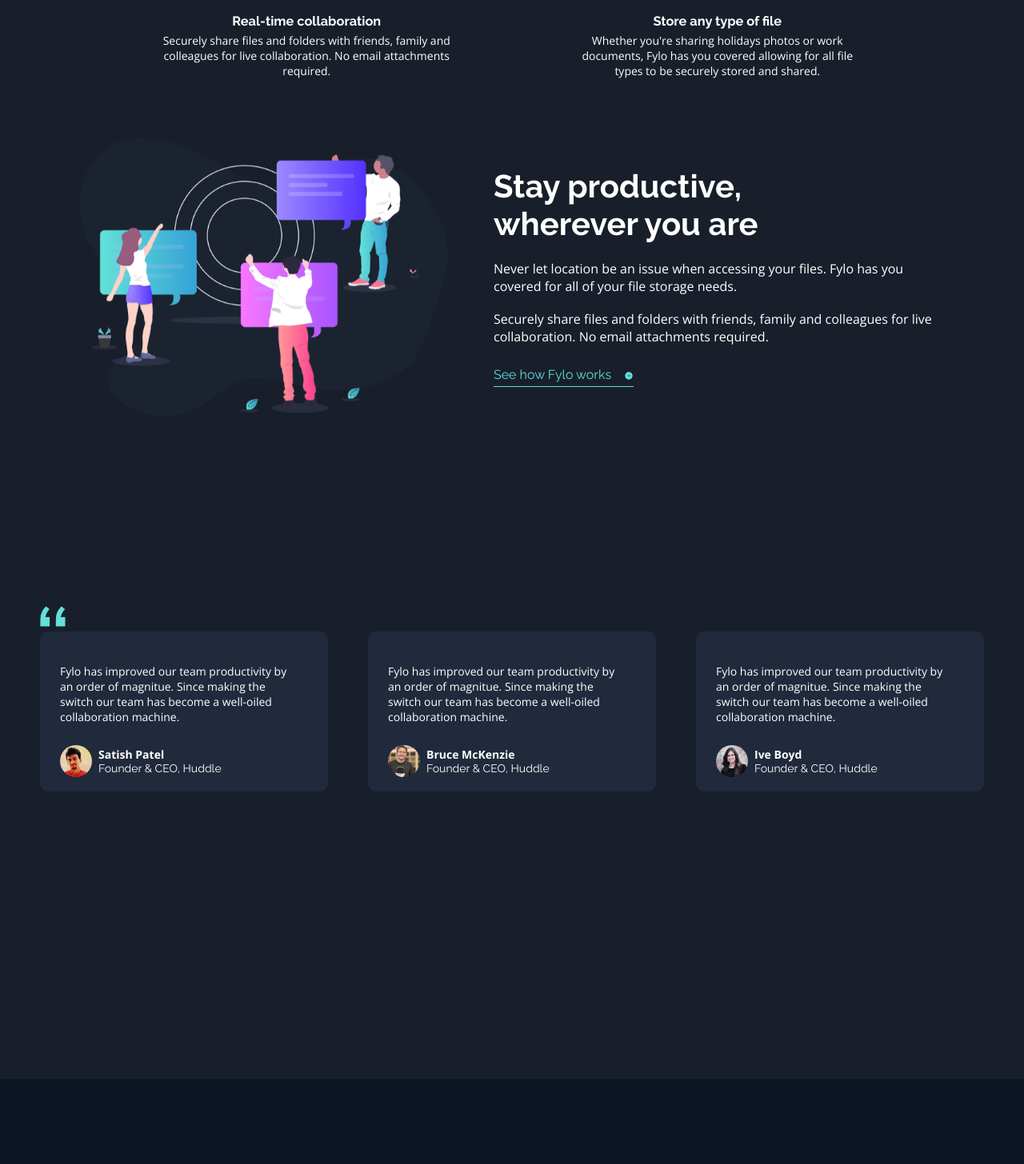
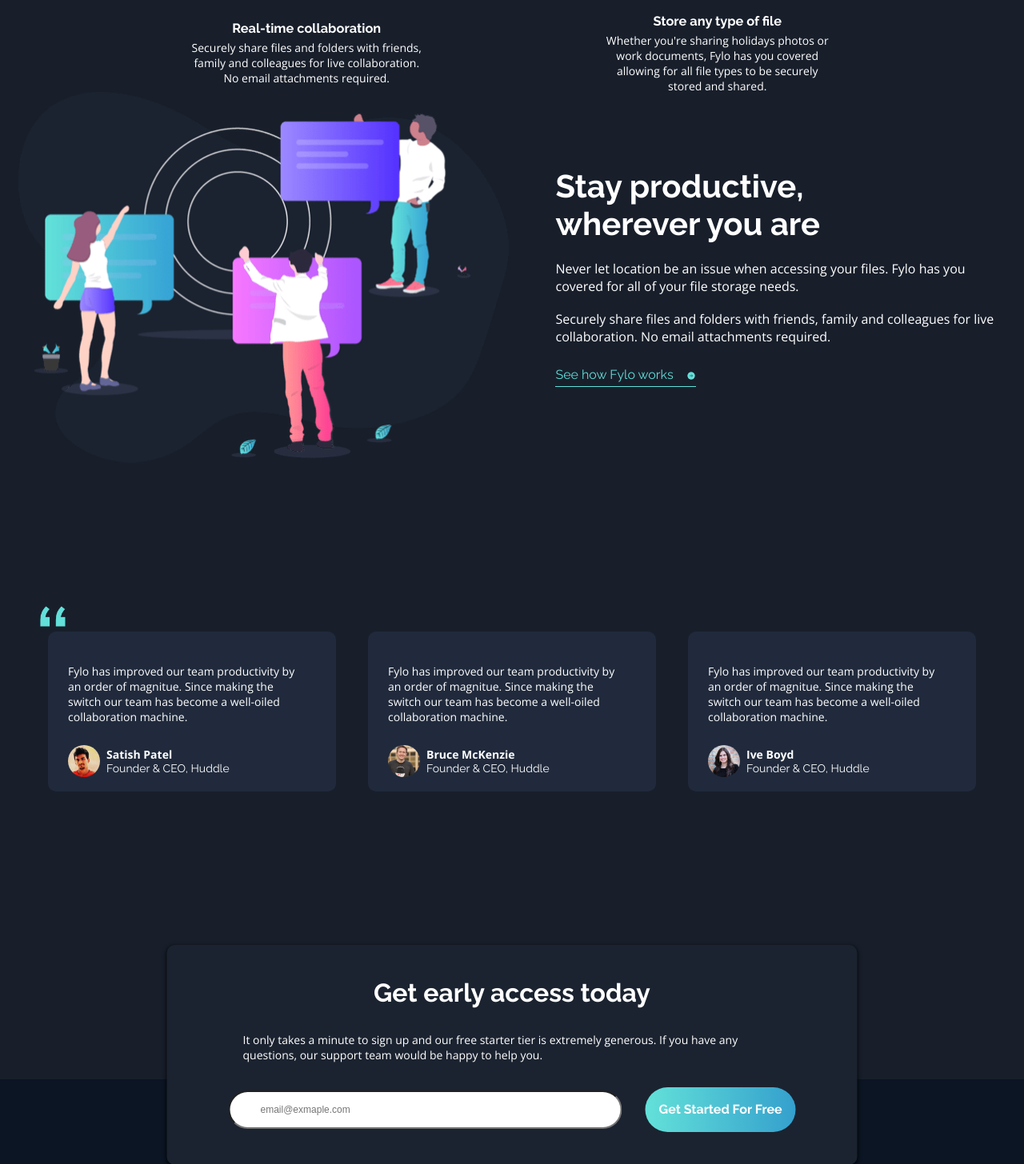
Before and after one commit to shacharRonZohar/Layout-proj, a Vue app: page / in a window 1280 px wide. Shown: the part 1561-3017 px from the top of the page at 80% size. Built offline with nearby package versions, Linux system fonts and the light colour scheme.

Commit message:
More fixes

```diff
--- a/src/cmps/bottom-content.vue
+++ b/src/cmps/bottom-content.vue
@@ -1,9 +1,10 @@
 <template>
-    <section class="bottom-content-container full">
+    <section class="bottom-content-outer-container full">
+        <div class="bottom-content-container">
             <div class="img-container">
                 <img src="../assets/imgs/illustration-stay-productive.png" />
             </div>
-        <!-- The distance on the right of the screen here should be more dynamic, its too big at certain points -->
+            <!-- There should be more space on the sides on bigger devices -->
             <div class="content">
                 <h1 class="title">Stay productive, wherever you are</h1>
                 <p class="upper-txt">
@@ -19,5 +20,6 @@
                     <div class="icon"></div>
                 </a>
             </div>
+        </div>
     </section>
 </template>
--- a/src/styles/cmps/_app-footer.scss
+++ b/src/styles/cmps/_app-footer.scss
@@ -2,5 +2,6 @@
     height: 517px;
     background-color: #0b1524;
     padding-top: 200.7px;
+    position: relative;
     @import "call-to-action.scss";
 }
--- a/src/styles/cmps/bottom-content.scss
+++ b/src/styles/cmps/bottom-content.scss
@@ -1,9 +1,20 @@
+.bottom-content-outer-container {
+    // padding: 0 auto;
+    background-color: #181f2b;
+    display: flex;
+    justify-content: center;
+    align-items: center;
+    padding-bottom: 179px;
     .bottom-content-container {
         display: flex;
+        flex-direction: column;
         gap: 57.2px;
-    padding: 0 100px 179px 100px;
         align-items: center;
-    background-color: #181f2b;
+        max-width: 320px;
+        @media (min-width: 1000px) {
+            flex-direction: row;
+            max-width: 1237px;
+        }
         .img-container {
             width: 614.76px;
             height: 463.63px;
@@ -44,3 +55,4 @@
             }
         }
     }
+}
--- a/src/styles/cmps/call-to-action.scss
+++ b/src/styles/cmps/call-to-action.scss
@@ -1,11 +1,11 @@
 .call-to-action-container {
-    height: 275px;
-    width: 863px;
+    min-height: 275px;
+    width: 336px;
     position: absolute;
     top: -21vh;
     left: 50%;
     transform: translate(-50%);
-    padding: 41px 77px;
+    padding: 41px 28px;
     background-color: #1b2330;
     display: flex;
     align-items: center;
@@ -13,8 +13,9 @@
     flex-direction: column;
     border-radius: 10px;
     box-shadow: 0px 2px 5px 1px rgba(0, 0, 0, 0.75);
+
     .title {
-        font-size: rem(32px);
+        font-size: rem(18px);
     }
     .txt {
         margin: 0 18px;
@@ -22,10 +23,11 @@
     form {
         width: 100%;
         display: flex;
+        flex-direction: column;
         gap: 29px;
         align-items: center;
         input {
-            width: 480px;
+            width: 100%;
             height: 48px;
             line-height: 48px;
             padding: 15px 38px;
@@ -40,4 +42,14 @@
             @include btn-get-started;
         }
     }
+    @media (min-width: 870px) {
+        padding: 41px 77px;
+        width: 863px;
+        .title {
+            font-size: rem(32px);
+        }
+        form {
+            flex-direction: row;
+        }
+    }
 }
--- a/src/styles/cmps/features-list.scss
+++ b/src/styles/cmps/features-list.scss
@@ -5,14 +5,19 @@
     .features-list-container {
         padding-bottom: 138.4px;
         display: grid;
-        // width: 1;
-        margin: 0 auto;
-        // width: 100%;
-        max-width: 880px;
-        height: 506px;
+        margin: 0 28px;
         column-gap: 147px;
         row-gap: 80px;
-        grid-template: 1fr 1fr / 1fr 1fr;
+        max-width: 320px;
+        @media (min-width: 450px) {
+            // The margin auto here stops being auto at around 600px, couldnt figure out why in time
+            margin: 0 auto;
+        }
+        @media (min-width: 1100px) {
+            max-width: 880px;
+            height: 506px;
+            grid-template: 1fr 1fr / 1fr 1fr;
+        }
         .feature-preview-container {
             display: flex;
             flex-direction: column;
@@ -25,6 +30,7 @@
             .txt {
                 margin-top: 5px;
                 text-align: center;
+                width: 36ch;
             }
             .img-container {
                 height: 104px;
--- a/src/styles/cmps/reviews-list.scss
+++ b/src/styles/cmps/reviews-list.scss
@@ -4,22 +4,29 @@
         padding-bottom: 360px;
         display: flex;
         flex-direction: column;
+        align-items: center;
         flex-wrap: wrap;
         margin: 0 48px;
-        width: 100%;
+        // width: 100%;
         .quotes-icon {
+            // Quotes icon should be stuck to the first review-preview on the left-hand corner
             height: 32px;
             width: 32px;
             background-image: url(../assets/imgs/bg-quotes.png);
             background-repeat: no-repeat;
             background-size: contain;
+            align-self: flex-start;
         }
         .reviews {
             flex-wrap: wrap;
             display: flex;
             justify-content: space-between;
             gap: 40px;
+            flex-direction: column;
             @import "review-preview.scss";
+            @media (min-width: 880px) {
+                flex-direction: row;
+            }
         }
         @media (min-width: 1120px) {
             margin: 0 auto;
--- a/vite.config.js
+++ b/vite.config.js
@@ -5,6 +5,7 @@
 
 // https://vitejs.dev/config/
 export default defineConfig({
+  base: '/Layout-proj/',
   plugins: [vue()],
   resolve: {
     alias: {
```
Lines whose indentation alone changed are shown as unchanged.
